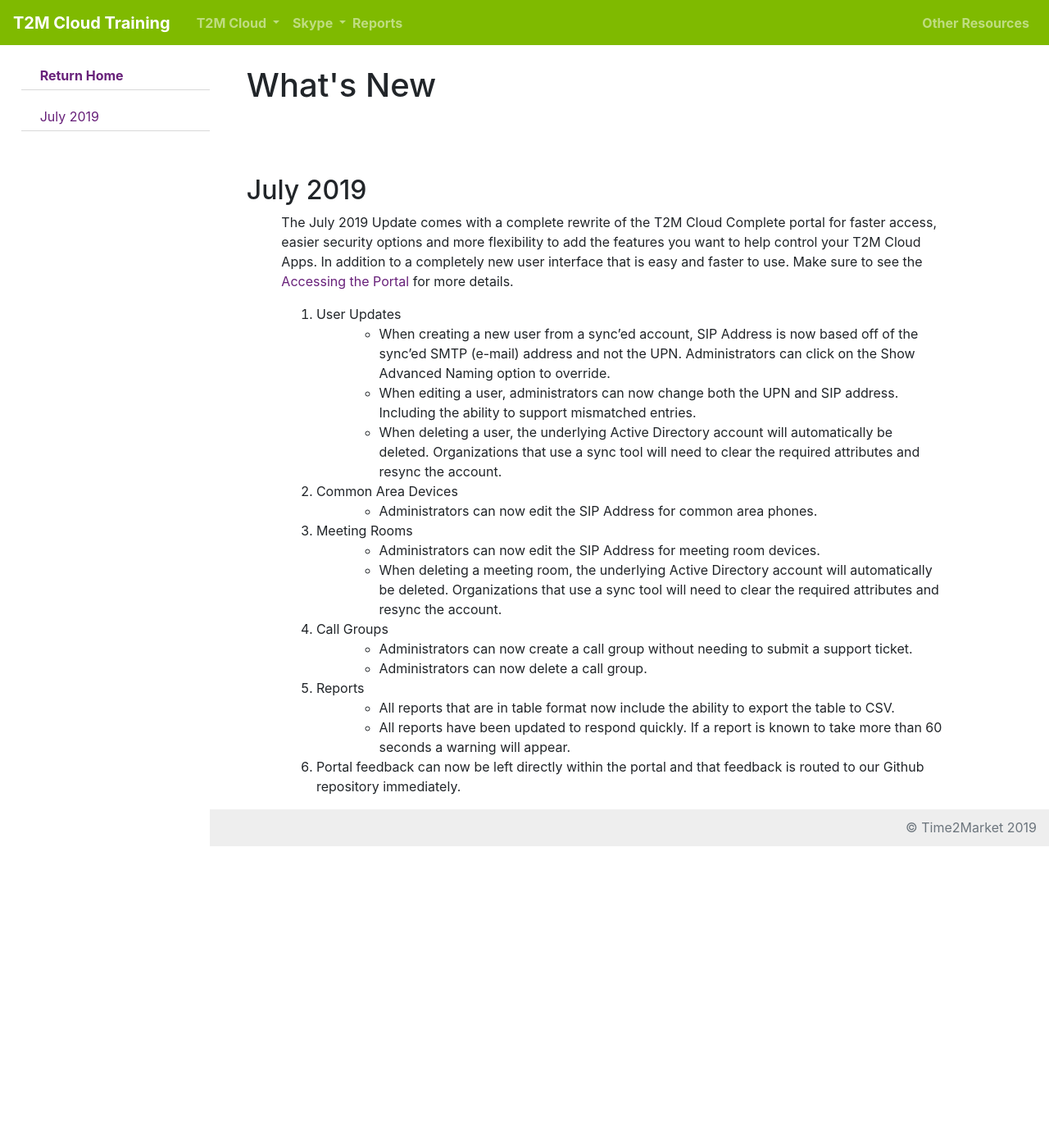
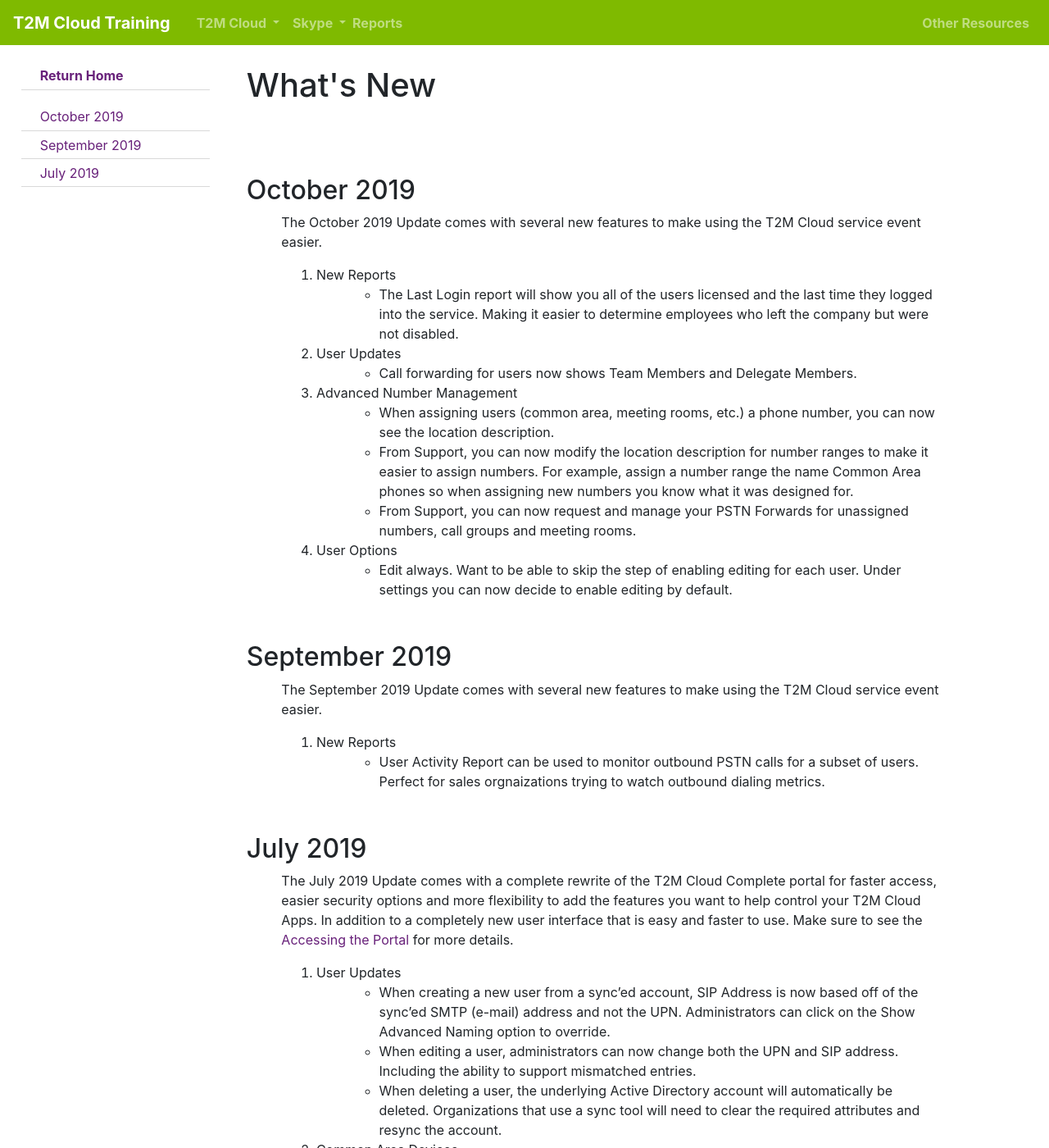
Before and after one commit to t2mdev/docs-vc, a Jekyll site: the page built from _docs/whats_new.md, in a window 1280 px wide and 1400 px high. Shown: the whole window at 82% size. Built offline with Jekyll 4.4.1, drawn with Linux system fonts in a browser that asks for light colours.

Commit message:
Update User, Common Area, Meeting Room

```diff
--- a/_docs/whats_new.md
+++ b/_docs/whats_new.md
@@ -3,6 +3,28 @@
 title: What's New
 css: ['documents.css']
 ---
+
+## October 2019 ##
+
+The October 2019 Update comes with several new features to make using the T2M Cloud service event easier.
+
+1. New Reports
+- The Last Login report will show you all of the users licensed and the last time they logged into the service.  Making it easier to determine employees who left the company but were not disabled.
+2. User Updates
+- Call forwarding for users now shows Team Members and Delegate Members.
+3. Advanced Number Management
+- When assigning users (common area, meeting rooms, etc.) a phone number, you can now see the location description.
+- From Support, you can now modify the location description for number ranges to make it easier to assign numbers.  For example, assign a number range the name Common Area phones so when assigning new numbers you know what it was designed for.
+- From Support, you can now request and manage your PSTN Forwards for unassigned numbers, call groups and meeting rooms.
+4. User Options
+- Edit always.  Want to be able to skip the step of enabling editing for each user.  Under settings you can now decide to enable editing by default.
+
+## September 2019 ##
+
+The September 2019 Update comes with several new features to make using the T2M Cloud service event easier.
+
+1. New Reports
+- User Activity Report can be used to monitor outbound PSTN calls for a subset of users.  Perfect for sales orgnaizations trying to watch outbound dialing metrics.
 
 ## July 2019 ##
 
--- a/_includes/navigation.html
+++ b/_includes/navigation.html
@@ -11,7 +11,8 @@
             <a class="dropdown-item" href="/docs/cloud.html">T2M Cloud Introduction</a>
             <a class="dropdown-item" href="/docs/whats_new.html">What's New</a>
             <a class="dropdown-item" href="/docs/users.html">User Management</a>
-            <a class="dropdown-item" href="/docs/device_management.html">Device Management</a>
+            <a class="dropdown-item" href="/docs/commonarea.html">Common Area Management</a>
+            <a class="dropdown-item" href="/docs/meetingroom.html">Meeting Room Management</a>
             <a class="dropdown-item" href="/docs/phonebook.html">Phonebook</a>
           </div><!--Closing Dropdown-Menu-->
         </div><!--Closing dropdown-->
```
Also changed, not shown: _docs/commonarea.md (added, +55 -0 lines), _docs/meetingroom.md (added, +66 -0 lines), _docs/users.md (+6 -9 lines), assets/images/common.1.png (added), assets/images/common.2.png (added), assets/images/common.3.png (added), assets/images/meeting.1.png (added), assets/images/meeting.2.png (added), assets/images/meeting.3.png (added).
